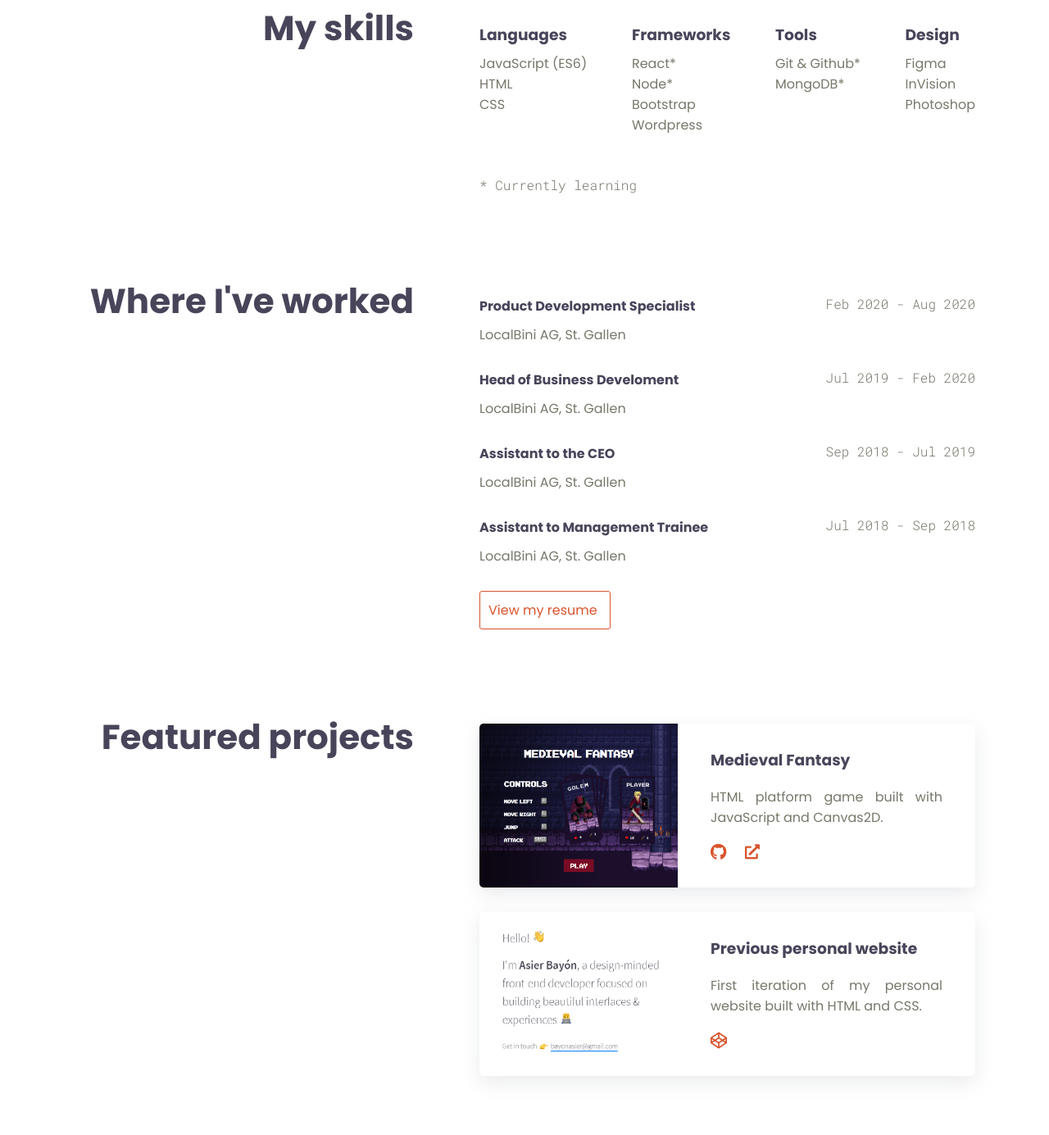
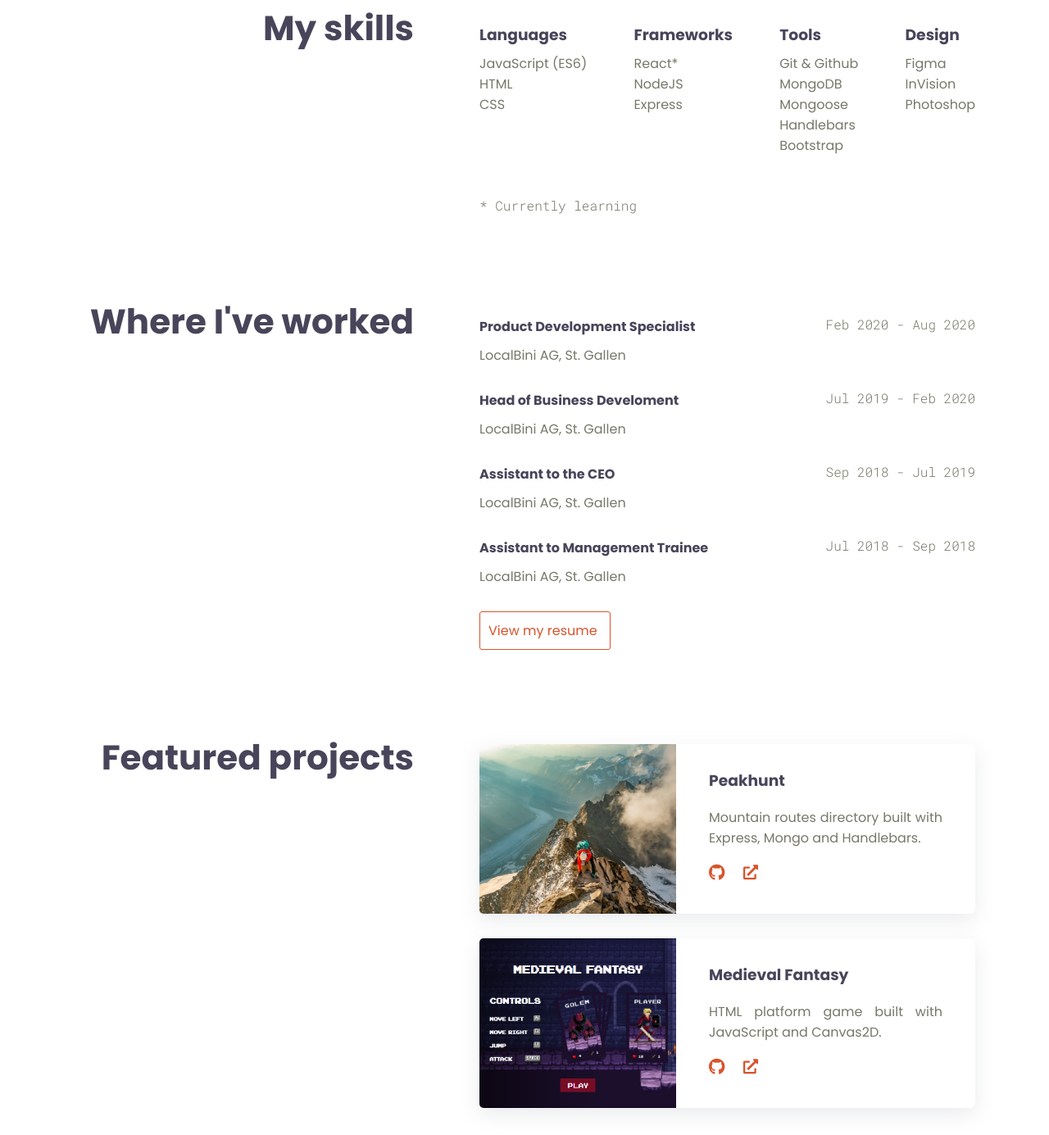
Before and after one commit to asierbayon/me, a plain HTML site: page index.html in a window 1280 px wide. Shown: the part 1160-2545 px from the top of the page at 82% size. Drawn offline with Linux system fonts and the light colour scheme.

Commit message:
feat: info updated

```diff
--- a/assets/css/main.css
+++ b/assets/css/main.css
@@ -177,23 +177,22 @@ h3 {
 }
 
 .project {
-    height: 200px;
+    height: max-content;
     margin-bottom: 30px;
     border-radius: 6px;
     box-shadow: rgba(149, 157, 165, 0.2) 0px 8px 24px;
     display: flex;
-    flex-direction: row;
 }
 
 .project-img {
-    height: 100%;
-    width: 40%;
+    min-width: 240px;
+    background-position: center;
+    background-size: cover;
     border-radius: 5px 0 0 5px;
 }
 
 .project-info {
     padding: 30px 40px 40px 40px;
-    height: 100%;
 }
 
 .social-links {
--- a/index.html
+++ b/index.html
@@ -28,11 +28,11 @@
             <h1>Asier Bayón</h1>
             <p class="text">I'm a design-minded front-end developer based in Switzerland focused on building beautiful interfaces & experiences. </p>
             <div class="social-icons">
-                <a class="fab fa-linkedin" href="https://linkedin.com/in/asierbayon"></a>
-                <a class="fab fa-github" href="https://github.com/asierbayon/"></a>
-                <a class="fab fa-codepen" href="https://codepen.io/unavailable365/"></a>
-                <a class="fab fa-instagram" href="https://www.instagram.com/asierbayon/"></a>
-                <a class="far fa-envelope" href="mailto:bayonasier@gmail.com"></a>
+                <a class="fab fa-linkedin" target="_blank" href="https://linkedin.com/in/asierbayon"></a>
+                <a class="fab fa-github" target="_blank" href="https://github.com/asierbayon/"></a>
+                <a class="fab fa-codepen" target="_blank" href="https://codepen.io/unavailable365/"></a>
+                <a class="fab fa-instagram" target="_blank" href="https://www.instagram.com/asierbayon/"></a>
+                <a class="far fa-envelope" target="_blank" href="mailto:bayonasier@gmail.com"></a>
             </div>
         </div>
     </section>
@@ -60,16 +60,18 @@
                     <h3>Frameworks</h3>
                     <ul>
                         <li>React*</li>
-                        <li>Node*</li>
-                        <li>Bootstrap</li>
-                        <li>Wordpress</li>
+                        <li>NodeJS</li>
+                        <li>Express</li>
                     </ul>
                 </div>
                 <div class="skills-category">
                     <h3>Tools</h3>
                     <ul>
-                        <li>Git & Github*</li>
-                        <li>MongoDB*</li>
+                        <li>Git & Github</li>
+                        <li>MongoDB</li>
+                        <li>Mongoose</li>
+                        <li>Handlebars</li>
+                        <li>Bootstrap</li>
                     </ul>
                 </div>
                 <div class="skills-category">
@@ -122,7 +124,18 @@
         <h2>Featured projects</h2>
         <div class="container">
             <div class="project">
-                <img class="project-img" src="assets/img/medieval-fantasy-game.PNG" alt="medieval">
+                <div class="project-img" style="background-image: url('assets/img/mountaineering.jpg')"></div>
+                <div class="project-info">
+                    <h3>Peakhunt</h3>
+                    <p>Mountain routes directory built with Express, Mongo and Handlebars.</p>
+                    <div class="social-links">
+                        <a class="fab fa-github" target="_blank" href="https://github.com/Peak-Hunt/peakhunt"></a>
+                        <a class="fas fa-external-link-alt" target="_blank" href="http://peakhunt.herokuapp.com/"></a>
+                    </div>
+                </div>
+            </div>
+            <div class="project">
+                <div class="project-img" style="background-image: url('assets/img/medieval-fantasy-game.PNG')"></div>
                 <div class="project-info">
                     <h3>Medieval Fantasy</h3>
                     <p>HTML platform game built with JavaScript and Canvas2D.</p>
@@ -132,25 +145,15 @@
                     </div>
                 </div>
             </div>
-            <div class="project">
-                <img class="project-img" src="assets/img/previous-personal-website.PNG" alt="previous-personal-website">
-                <div class="project-info">
-                    <h3>Previous personal website</h3>
-                    <p>First iteration of my personal website built with HTML and CSS.</p>
-                    <div class="social-links">
-                        <a class="fab fa-codepen" href="https://codepen.io/unavailable365/full/LYNROZZ"></a>
-                    </div>
-                </div>
-            </div>
         </div>
     </section>
     <footer>
         <div class="social-icons">
-            <a class="fab fa-linkedin" href="https://linkedin.com/in/asierbayon"></a>
-            <a class="fab fa-github" href="https://github.com/asierbayon/"></a>
-            <a class="fab fa-codepen" href="https://codepen.io/unavailable365/"></a>
-            <a class="fab fa-instagram" href="https://www.instagram.com/asierbayon/"></a>
-            <a class="far fa-envelope" href="mailto:bayonasier@gmail.com"></a>
+            <a class="fab fa-linkedin" target="_blank" href="https://linkedin.com/in/asierbayon"></a>
+            <a class="fab fa-github" target="_blank" href="https://github.com/asierbayon/"></a>
+            <a class="fab fa-codepen" target="_blank" href="https://codepen.io/unavailable365/"></a>
+            <a class="fab fa-instagram" target="_blank" href="https://www.instagram.com/asierbayon/"></a>
+            <a class="far fa-envelope" target="_blank" href="mailto:bayonasier@gmail.com"></a>
         </div>
         <p class="copyright">Designed & Built by <a href="https://asierbayon.com">Asier Bayón</a></p>
     </footer>
```
Also changed, not shown: assets/img/mountaineering.jpg (added), 1 other file.
